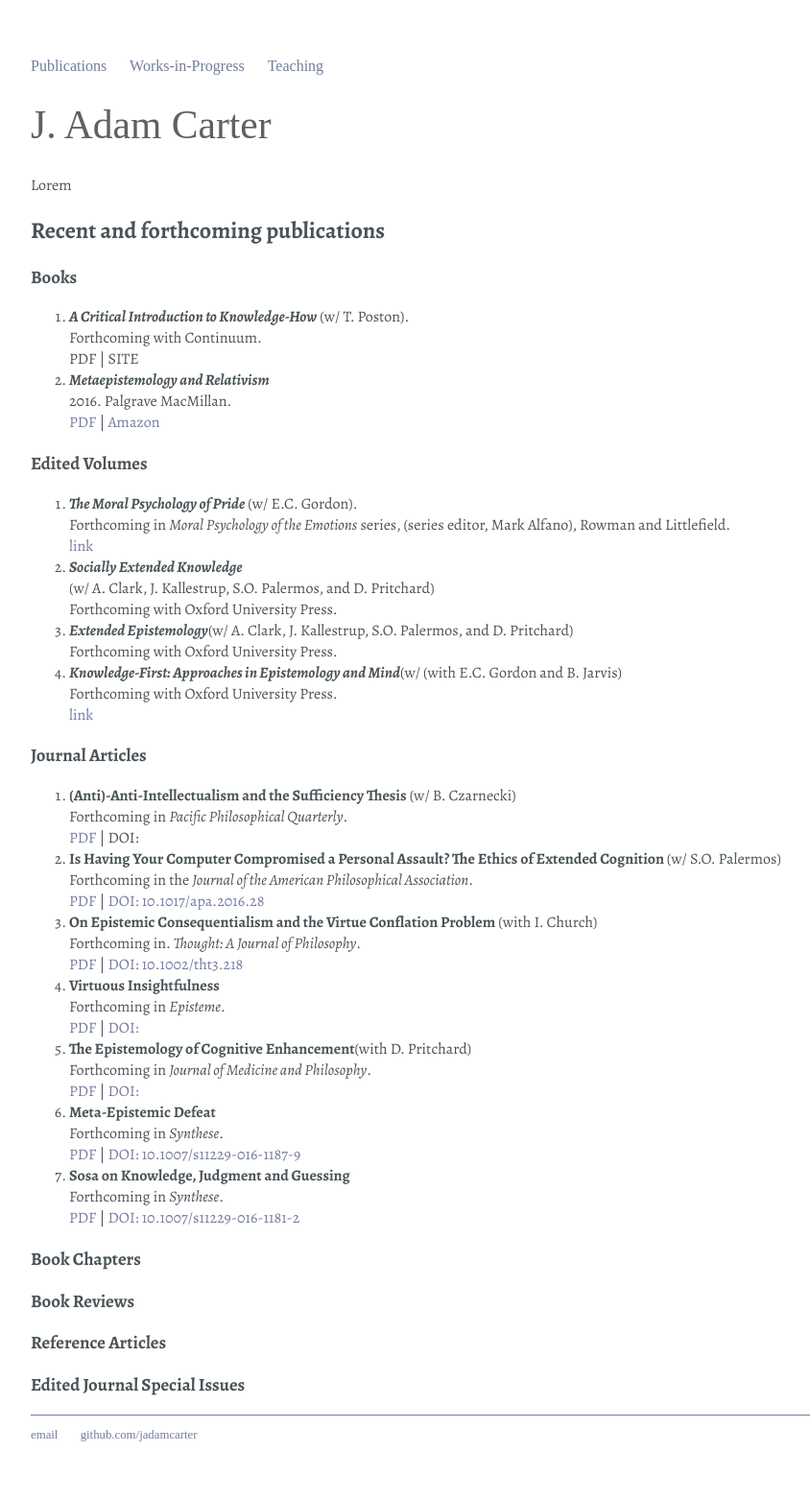
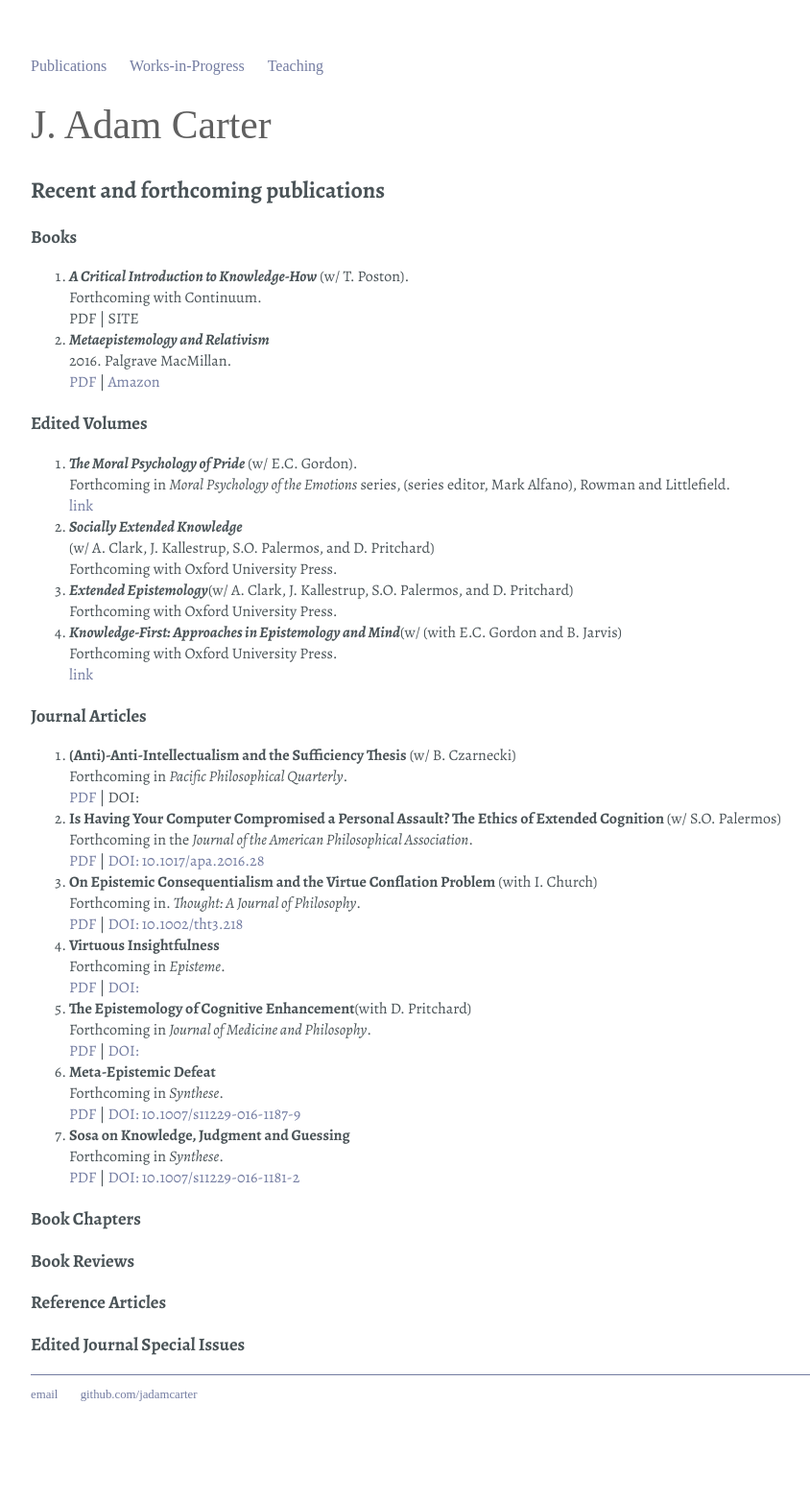
Before and after one commit to jadamcarter/jadamcarter.github.io, a Jekyll site: the page built from index.html, in a window 1280 px wide. Shown: the whole page at 96% size, without its empty margins (160-1004 px from the left). Built offline with Jekyll 4.4.1, drawn with Linux system fonts in a browser that asks for light colours; some web fonts are replaced; after the commit the page ends 1521 px from its top, so only the background shows below that.

Commit message:
Update index.html

```diff
--- a/index.html
+++ b/index.html
@@ -4,7 +4,6 @@
 ---
 <div class="blurb">
 <h1> J. Adam Carter </h1>
-<div class="block_1">Lorem</div> <div class="h_line"></div>
 <h2>Recent and forthcoming publications</h2>
 <h3>Books</h3>
 <ol>
```
